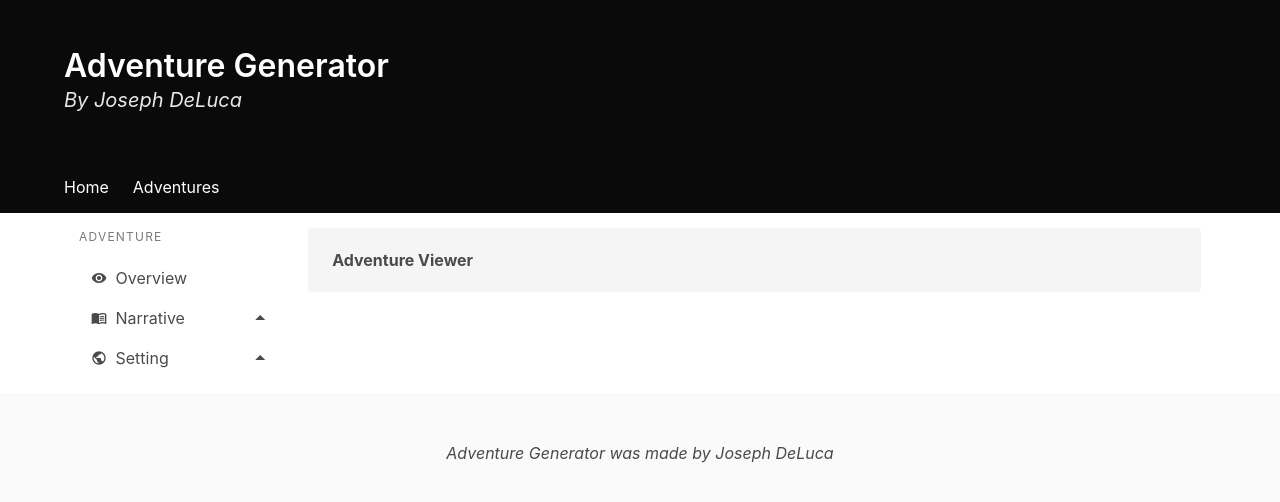
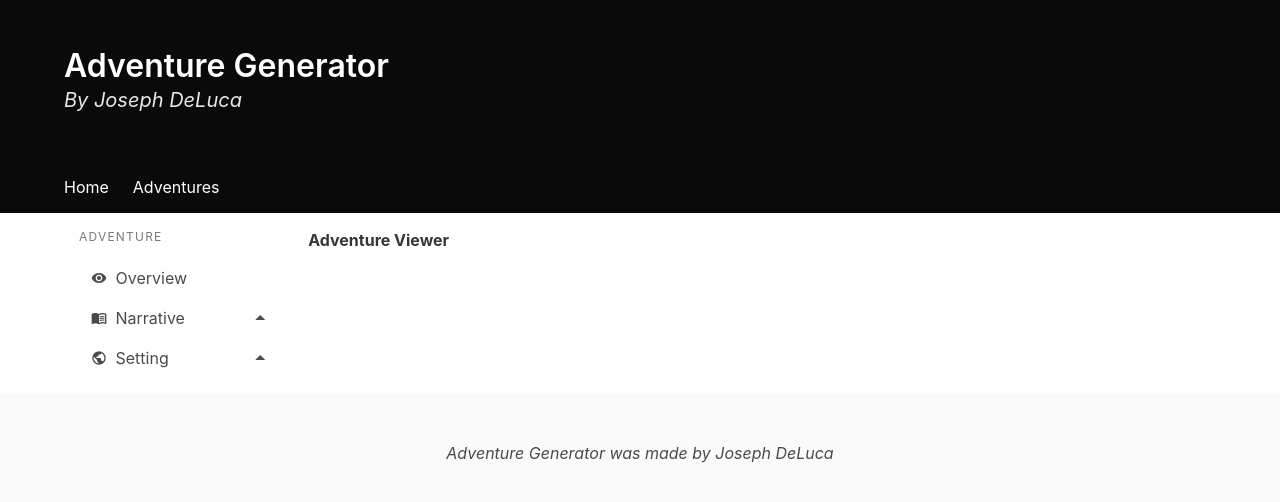
Before and after one commit to DeLucaJ/adventure-generator, a Vue app: page /#/adventure-viewer in a window 1280 px wide. Shown: the top 502 px of the page. Built offline with nearby package versions, Linux system fonts and the light colour scheme.

Commit message:
Removed Extraneous Styles

```diff
--- a/src/App.vue
+++ b/src/App.vue
@@ -23,10 +23,6 @@ export default class App extends Vue {
 </script>
 
 <style>
-html, body {
-  height: 100%;
-}
-
 .page {
   padding: 15px;
 }
--- a/src/views/AdventureViewer.vue
+++ b/src/views/AdventureViewer.vue
@@ -27,14 +27,8 @@
         </b-menu>
       </div>
       <div class="column">
-        <div class="notification"><strong>Adventure Viewer</strong></div>
+        <strong>Adventure Viewer</strong>
       </div>
     </div>
   </section>
 </template>
-
-<style scoped>
-.viewport {
-  height: 100%;
-}
-</style>
```
